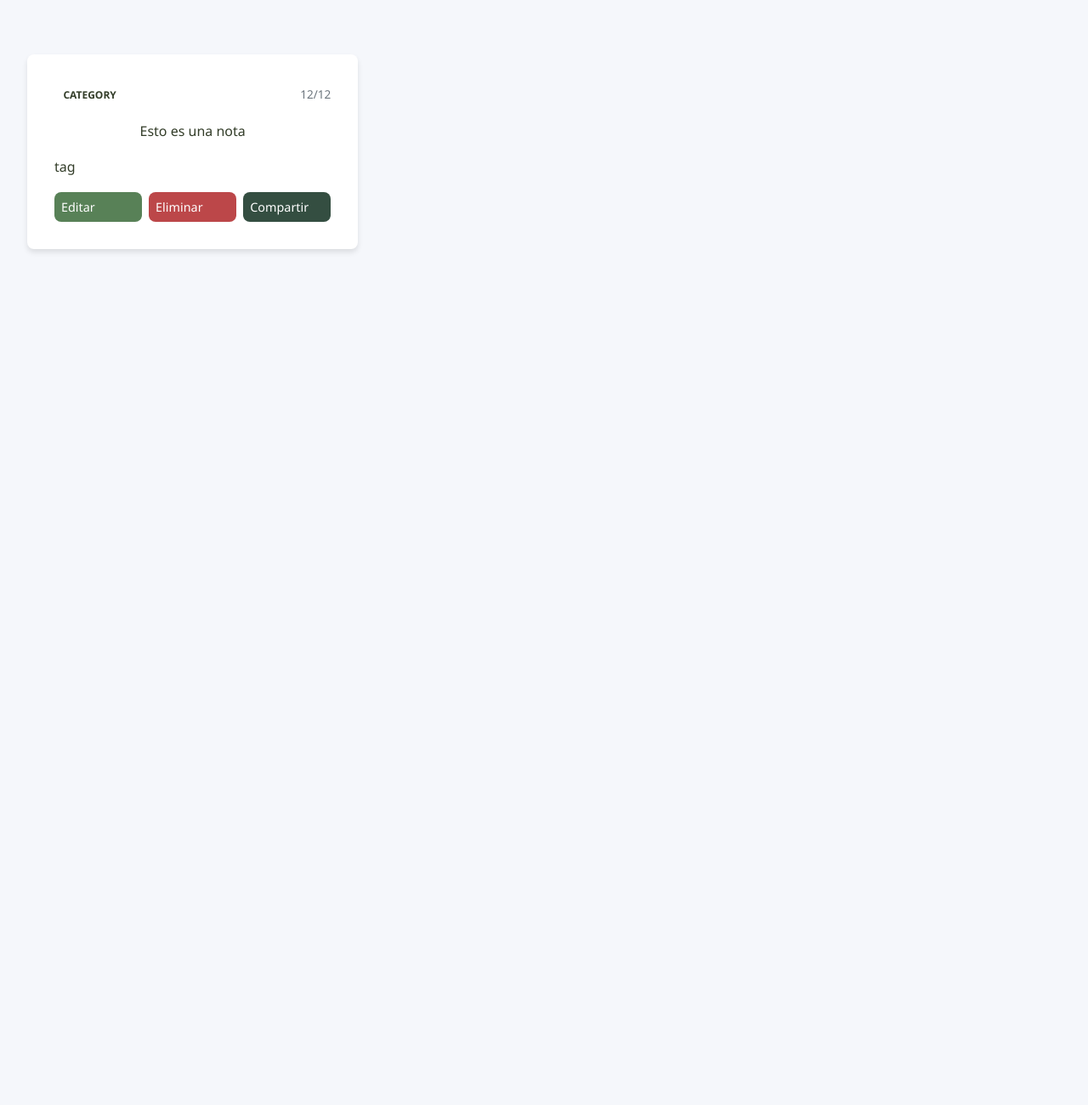
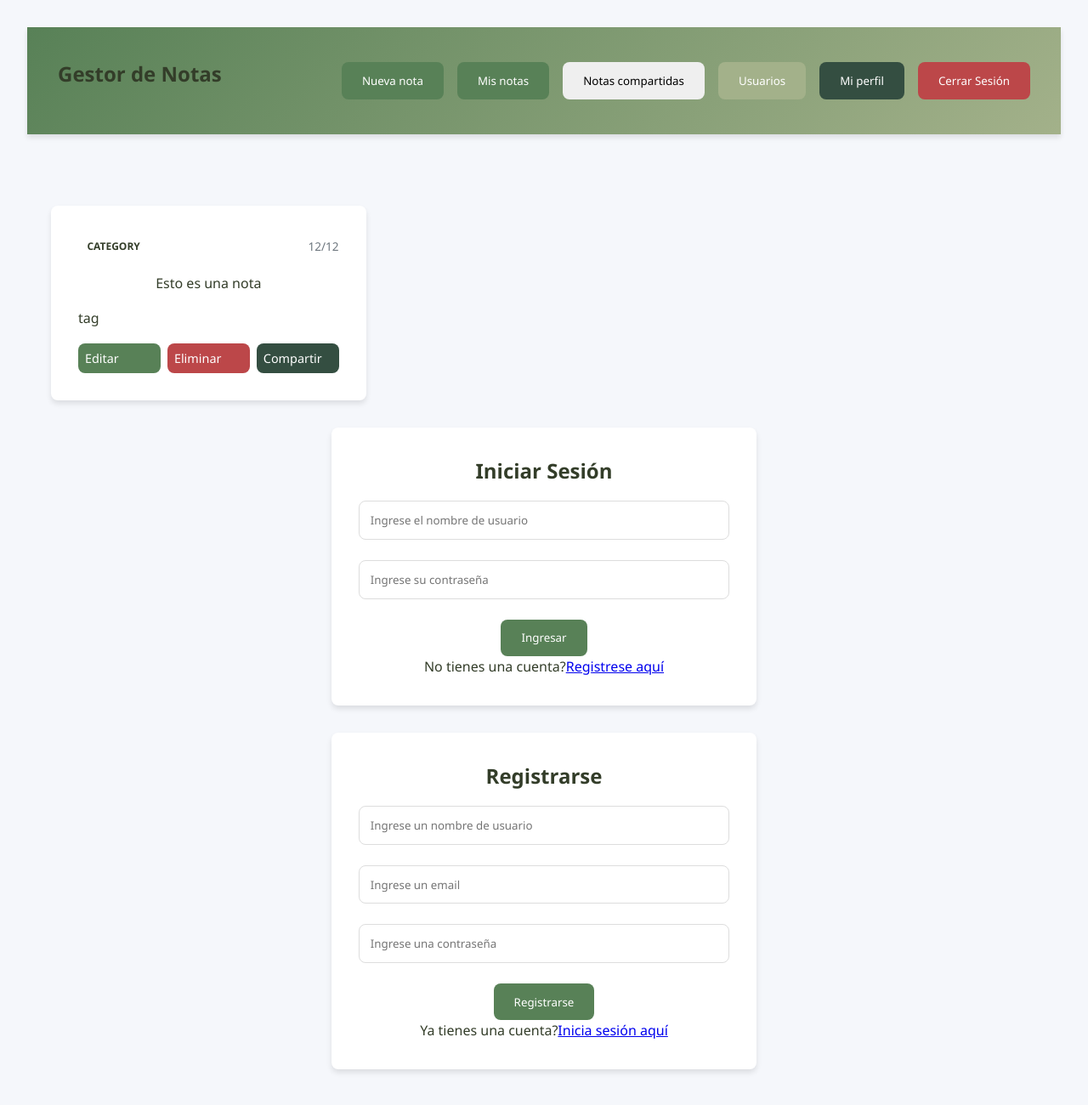
Before and after one commit to SrStamm/Front-API-Notes, a React (Vite) app in the folder react-note/: page / in a window 1280 px wide. Shown: the top 1300 px of the page at 85% size. Before the commit the page ends 800 px from the top, so only its background shows below. Built offline with nearby package versions, Linux system fonts and the light colour scheme.

Commit message:
creado componentes - estilos

```diff
--- a/react-note/src/App.tsx
+++ b/react-note/src/App.tsx
@@ -1,5 +1,8 @@
 import "./App.css";
+import LoginForm from "./modules/LoginForm.tsx";
 import ListCard from "./modules/ListCard";
+import Header from "./modules/Header.tsx";
+import RegisterForm from "./modules/RegisterForm.tsx";
 
 const data = {
   text: "Esto es una nota",
@@ -11,7 +14,12 @@ const data = {
 function App() {
   return (
     <>
-      <ListCard data={data} />
+      <Header />
+      <main className="container">
+        <ListCard data={data} />
+        <LoginForm />
+        <RegisterForm />
+      </main>
     </>
   );
 }
--- a/react-note/src/index.css
+++ b/react-note/src/index.css
@@ -130,14 +130,12 @@ h4 {
   box-shadow: 0 10px 15px rgba(0, 0, 0, 0.1);
 }
 
+.form-title {
+  text-align: center;
+}
+
 .form-group {
   margin-bottom: 1.5rem;
-}
-
-label {
-  display: block;
-  margin-bottom: 0.5rem;
-  font-weight: 500;
 }
 
 input,
@@ -149,6 +147,7 @@ select {
   border-radius: var(--border-radius);
   transition: var(--transition);
 }
+
 input:focus,
 textarea:focus,
 select:focus {
--- /dev/null
+++ b/react-note/src/modules/Header.tsx
@@ -0,0 +1,19 @@
+function Header() {
+  return (
+    <header className="header">
+      <nav className="nav container">
+        <h1>Gestor de Notas</h1>
+        <div className="auth-section">
+          <button className="btn btn-primary"> Nueva nota </button>
+          <button className="btn btn-primary"> Mis notas </button>
+          <button className="btn btn-info"> Notas compartidas </button>
+          <button className="btn btn-secondary">Usuarios</button>
+          <button className="btn btn-success">Mi perfil</button>
+          <button className="btn btn-danger">Cerrar Sesión</button>
+        </div>
+      </nav>
+    </header>
+  );
+}
+
+export default Header;
--- a/react-note/src/modules/LoginForm.tsx
+++ b/react-note/src/modules/LoginForm.tsx
@@ -0,0 +1,29 @@
+function LoginForm() {
+  return (
+    <div className="form-container">
+      <h2 className="form-title">Iniciar Sesión</h2>
+      <form>
+        <div className="form-group">
+          <input
+            type="text"
+            required
+            placeholder="Ingrese el nombre de usuario"
+          />
+        </div>
+
+        <div className="form-group">
+          <input type="password" required placeholder="Ingrese su contraseña" />
+        </div>
+        <button type="submit" className="btn btn-primary btn-block">
+          Ingresar
+        </button>
+        <p>
+          No tienes una cuenta?
+          <a href="#">Registrese aquí</a>
+        </p>
+      </form>
+    </div>
+  );
+}
+
+export default LoginForm;
--- a/react-note/src/modules/RegisterForm.tsx
+++ b/react-note/src/modules/RegisterForm.tsx
@@ -0,0 +1,36 @@
+function RegisterForm() {
+  return (
+    <div className="form-container">
+      <h2 className="form-title">Registrarse</h2>
+      <form>
+        <div className="form-group">
+          <input
+            type="text"
+            required
+            placeholder="Ingrese un nombre de usuario"
+          />
+        </div>
+        <div className="form-group">
+          <input type="email" required placeholder="Ingrese un email" />
+        </div>
+
+        <div className="form-group">
+          <input
+            type="password"
+            required
+            placeholder="Ingrese una contraseña"
+          />
+        </div>
+        <button type="submit" className="btn btn-primary">
+          Registrarse
+        </button>
+        <p>
+          Ya tienes una cuenta?
+          <a href="#">Inicia sesión aquí</a>
+        </p>
+      </form>
+    </div>
+  );
+}
+
+export default RegisterForm;
```
Also changed, not shown: 1 other file (tests, documents, lock files or other folders).
